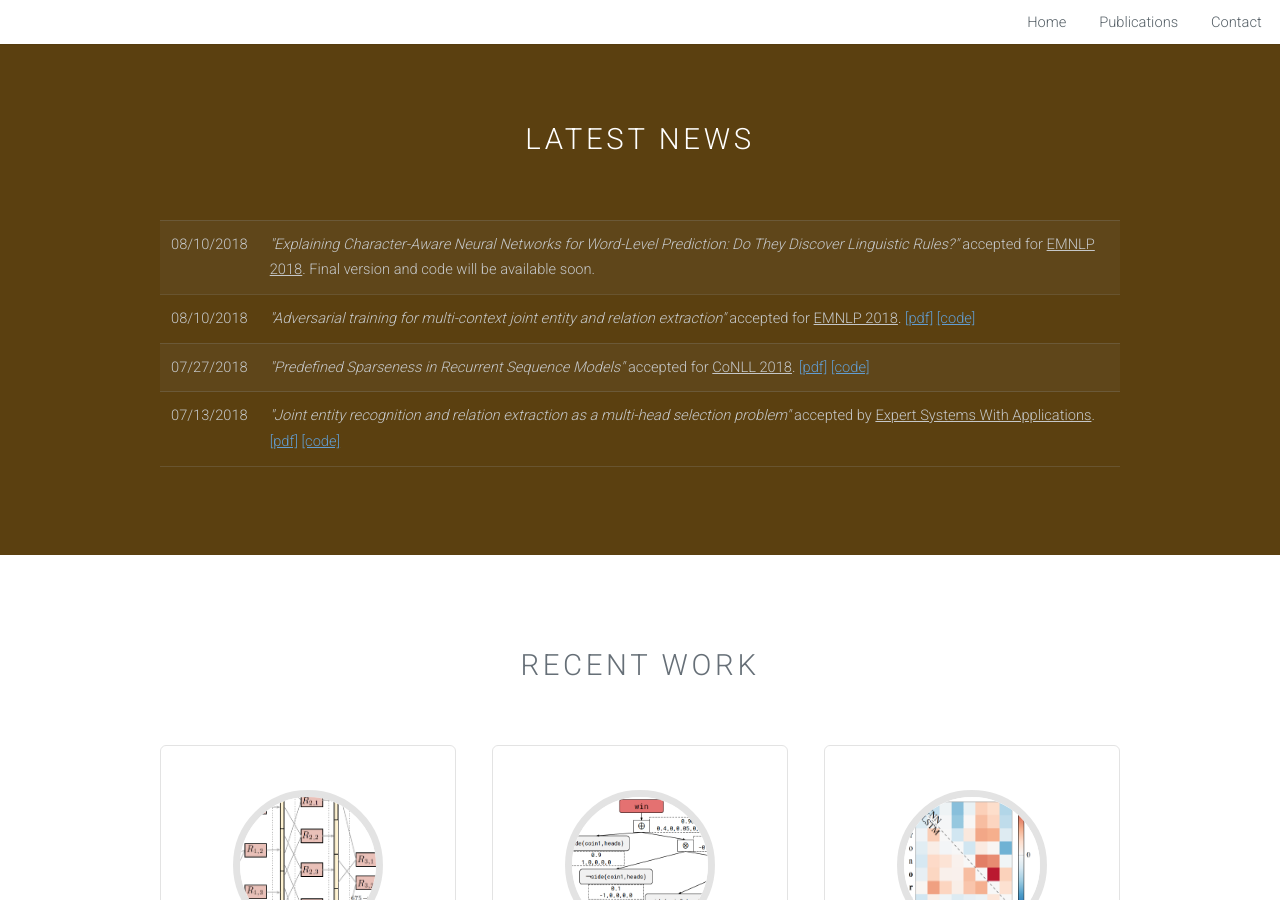
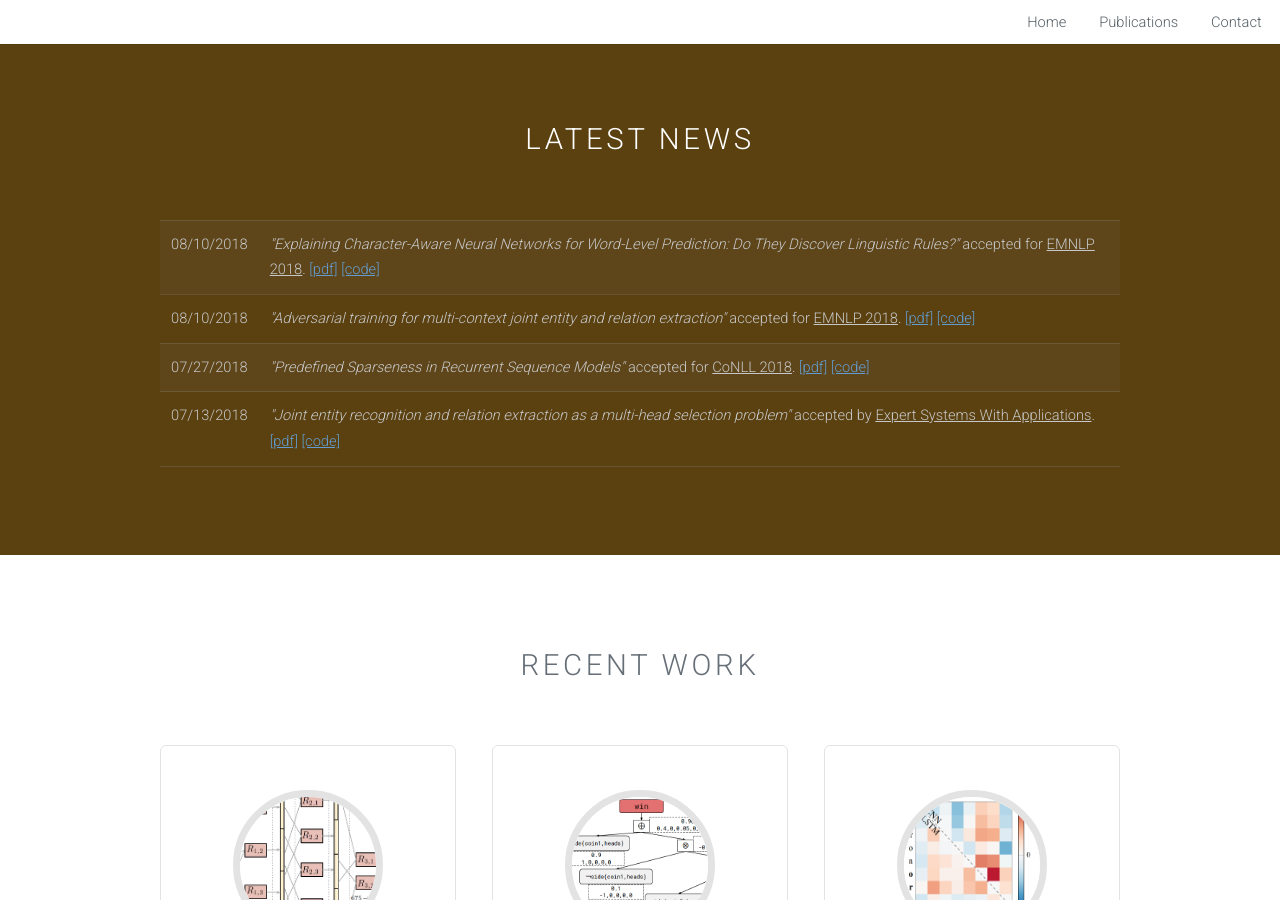
Before and after one commit to tdmeeste/tdmeeste.github.io, a Jekyll site: the page built from index.html, in a window 1280 px wide and 900 px high, scrolled down 1313 px. Built offline with Jekyll 4.4.1, drawn with Linux system fonts in a browser that asks for light colours.

Commit message:
paper status update

```diff
--- a/index.html
+++ b/index.html
@@ -65,7 +65,7 @@ layout: default
                             <table style="">
                                 <tr>
                                     <td>08/10/2018</td>
-                                    <td><i>"Explaining Character-Aware Neural Networks for Word-Level Prediction: Do They Discover Linguistic Rules?"</i> accepted for <u>EMNLP 2018</u>. Final version and code will be available soon.</td>
+                                    <td><i>"Explaining Character-Aware Neural Networks for Word-Level Prediction: Do They Discover Linguistic Rules?"</i> accepted for <u>EMNLP 2018</u>. <a href="https://arxiv.org/pdf/1808.09551.pdf">[pdf]</a> <a href="https://github.com/FredericGodin/ContextualDecomposition-NLP">[code]</a></td>
                                 </tr>
                                 <tr>
                                     <td>08/10/2018</td>
```
